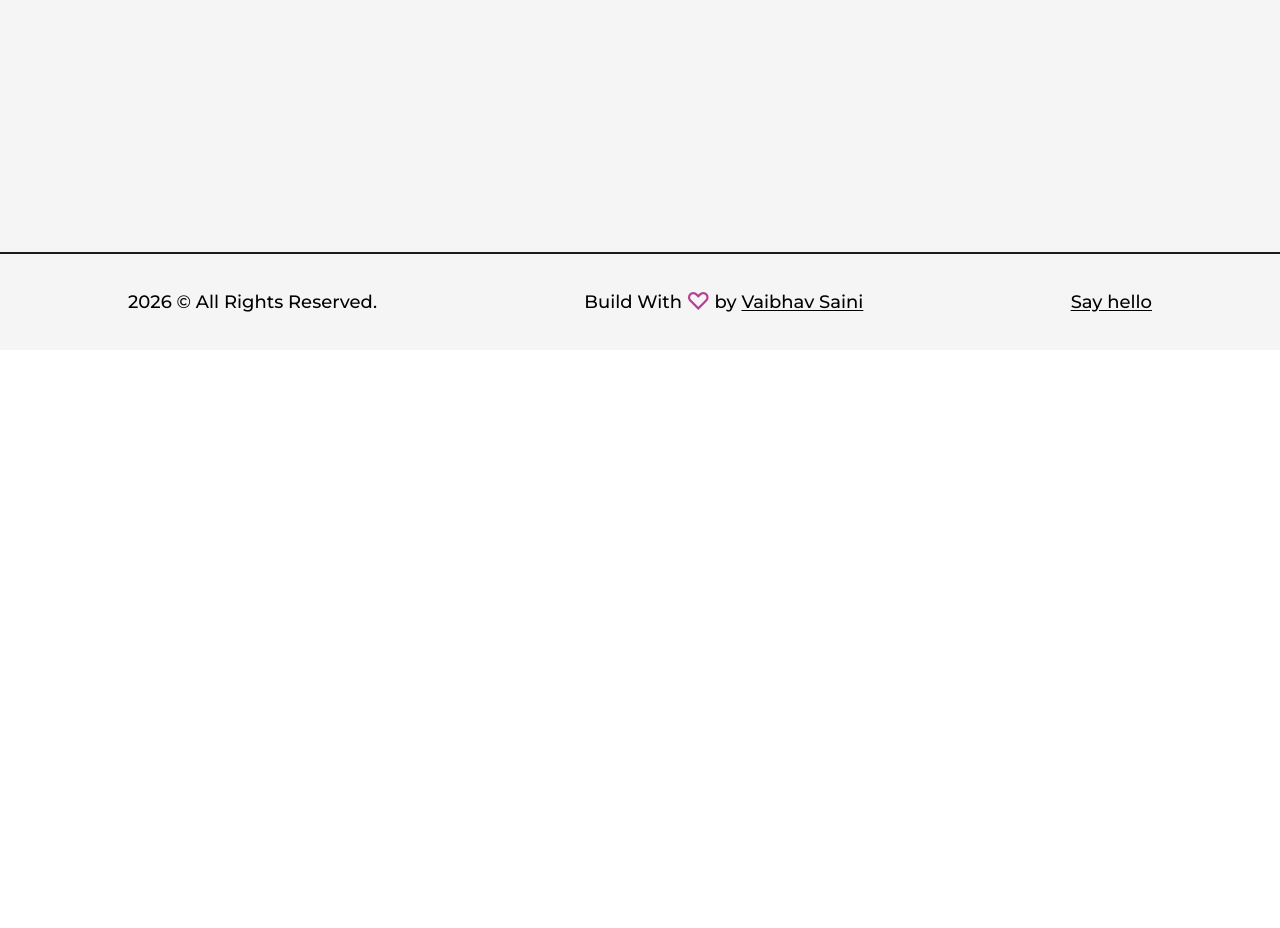
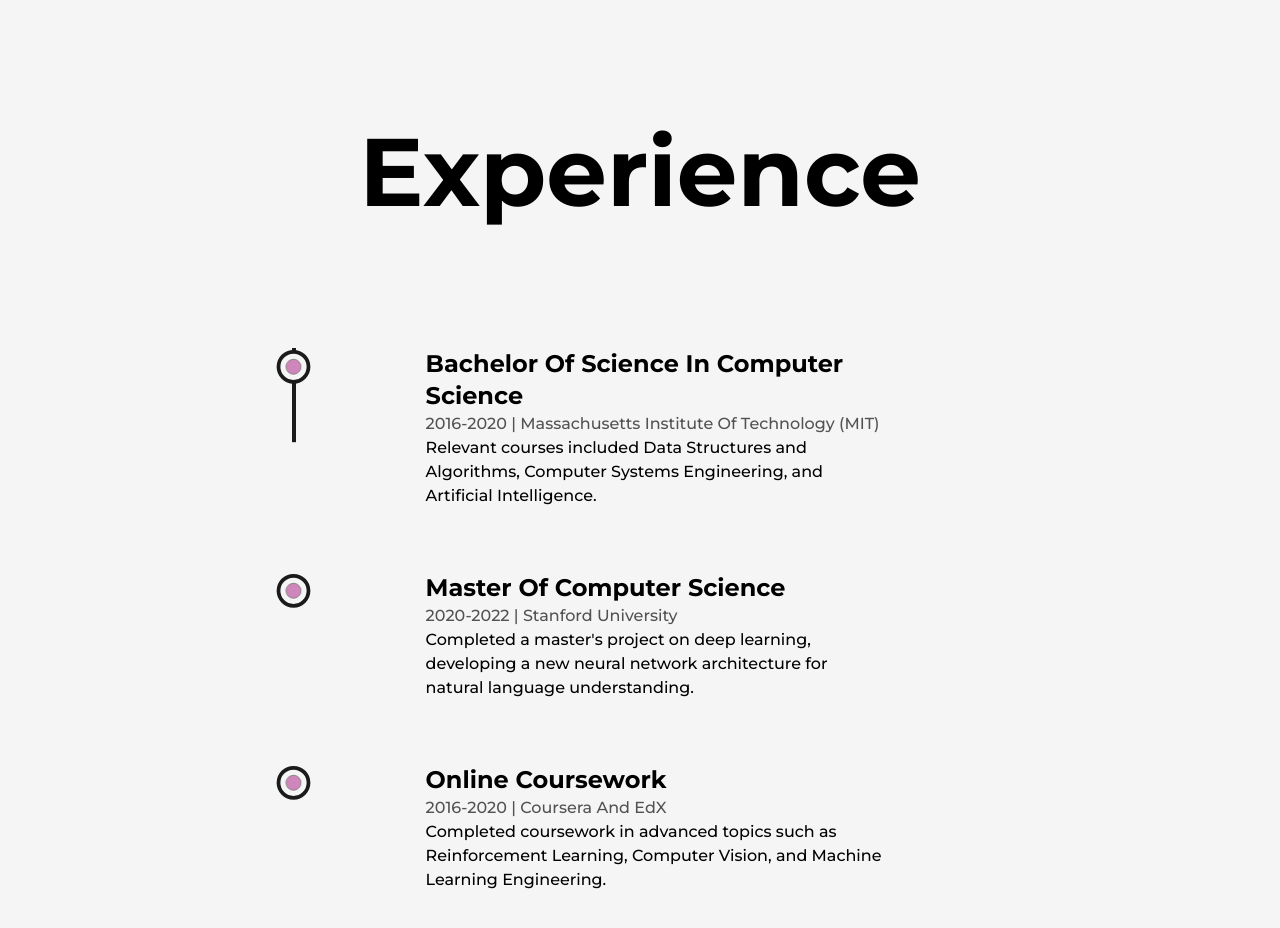
Before and after one commit to vaibhav-saini-dev/portfolio, a Next.js app: page /about in a window 1280 px wide. Shown: the part 4280-5208 px from the top of the page. Before the commit the page ends 4630 px from the top, so only its background shows below. Built offline with nearby package versions, Linux system fonts and the light colour scheme.

Commit message:
Add Education section on About Page

```diff
--- /dev/null
+++ b/src/components/Education.js
@@ -0,0 +1,82 @@
+import React, { useRef } from 'react'
+import { motion, useScroll } from 'framer-motion'
+import LiIcon from './LiIcon';
+
+const Details = ({ type, time, place, info }) => {
+  const ref = useRef(null);
+
+  return (
+    <li ref={ref} className="my-8 first:mt-0 last:mb-0 w-[60%] mx-auto flex flex-col items-center justify-between">
+
+      <LiIcon reference={ref}/>
+
+      <motion.div
+      initial={{y:50}}
+      whileInView={{y:0}}
+      transition={{duration:0.5, type:"spring"}}
+      >
+        <h3 className="capitalize font-bold text-2xl">
+          {type}
+        </h3>
+        <span className="capitalize font-medium text-dark/75">
+          {time} | {place}
+        </span>
+        <p className="font-medium w-full">
+          {info}
+        </p>
+      </motion.div>
+    </li>
+  );
+};
+
+const Education = () => {
+  const ref = useRef(null);
+
+  const { scrollYProgress } = useScroll(
+    {
+      target: ref,
+      offset: ["start end", "center start"],
+    }
+  );
+
+  return (
+    <div className="my-64">
+      <h2 className="font-bold text-8xl mb-32 w-full text-center">
+        Experience
+      </h2>
+
+      <div ref={ref} className="w-[75%] mx-auto relative">
+        <motion.div
+          style={{ scaleY: scrollYProgress }}
+          className="absolute left-9 top-0 w-1 h-full bg-dark origin-top" />
+        <ul className="w-full flex flex-col items-start justify-between ml-4">
+          <Details
+            type="Bachelor Of Science In Computer Science"
+            time="2016-2020"
+            place="Massachusetts Institute Of Technology (MIT)"
+            info="Relevant courses included Data Structures and Algorithms, Computer Systems Engineering, and Artificial
+Intelligence."
+          />
+
+        <Details
+            type="Master Of Computer Science"
+            time="2020-2022"
+            place="Stanford University"
+            info="Completed a master's project on deep learning, developing a new neural network architecture for natural
+language understanding."
+        />
+
+        <Details
+            type="Online Coursework"
+            time="2016-2020"
+            place="Coursera And EdX"
+            info="Completed coursework in advanced topics such as Reinforcement Learning, Computer Vision, and Machine
+Learning Engineering."
+        />
+        </ul>
+      </div>
+    </div>
+  )
+}
+
+export default Education;
--- a/src/components/Experience.js
+++ b/src/components/Experience.js
@@ -38,12 +38,13 @@
 
 const Experience = () => {
   const ref = useRef(null);
+
   const { scrollYProgress } = useScroll(
     {
       target: ref,
-      offset: ["start end", "center start"]
+      offset: ["start end", "center start"],
     }
-  )
+  );
 
   return (
     <div className="my-64">
--- a/src/pages/about.js
+++ b/src/pages/about.js
@@ -7,18 +7,20 @@
 import { useInView, useMotionValue, useSpring } from 'framer-motion'
 import Skills from '@/components/Skills'
 import Experience from '@/components/Experience'
+import Education from '@/components/Education'
 
 const AnimatedNumbers = ({value}) => {
-    const ref = useRef(null)
+    const ref = useRef(null);
     const motionValue = useMotionValue(0);
-    const springValue = useSpring(motionValue, { duration: 3000 })
+    const springValue = useSpring(motionValue, { duration: 3000 });
     const isInView = useInView(ref, {once: true});
 
     useEffect(() => {
         if(isInView) {
             motionValue.set(value);
         }
-    }, [isInView, value, motionValue])
+    }, [isInView, value, motionValue]);
+
     useEffect(() => {
       springValue.on("change", (latest) => {
         // toFixed(0) avoids fractions
@@ -28,7 +30,7 @@
             ref.current.textContent = latest.toFixed(0)
         }
       })
-    }, [springValue, value])
+    }, [springValue, value]);
 
     return <span ref={ref}></span>
 }
@@ -94,6 +96,7 @@
                     </div>
                     <Skills />
                     <Experience />
+                    <Education />
                 </Layout>
             </main>
         </>
```
